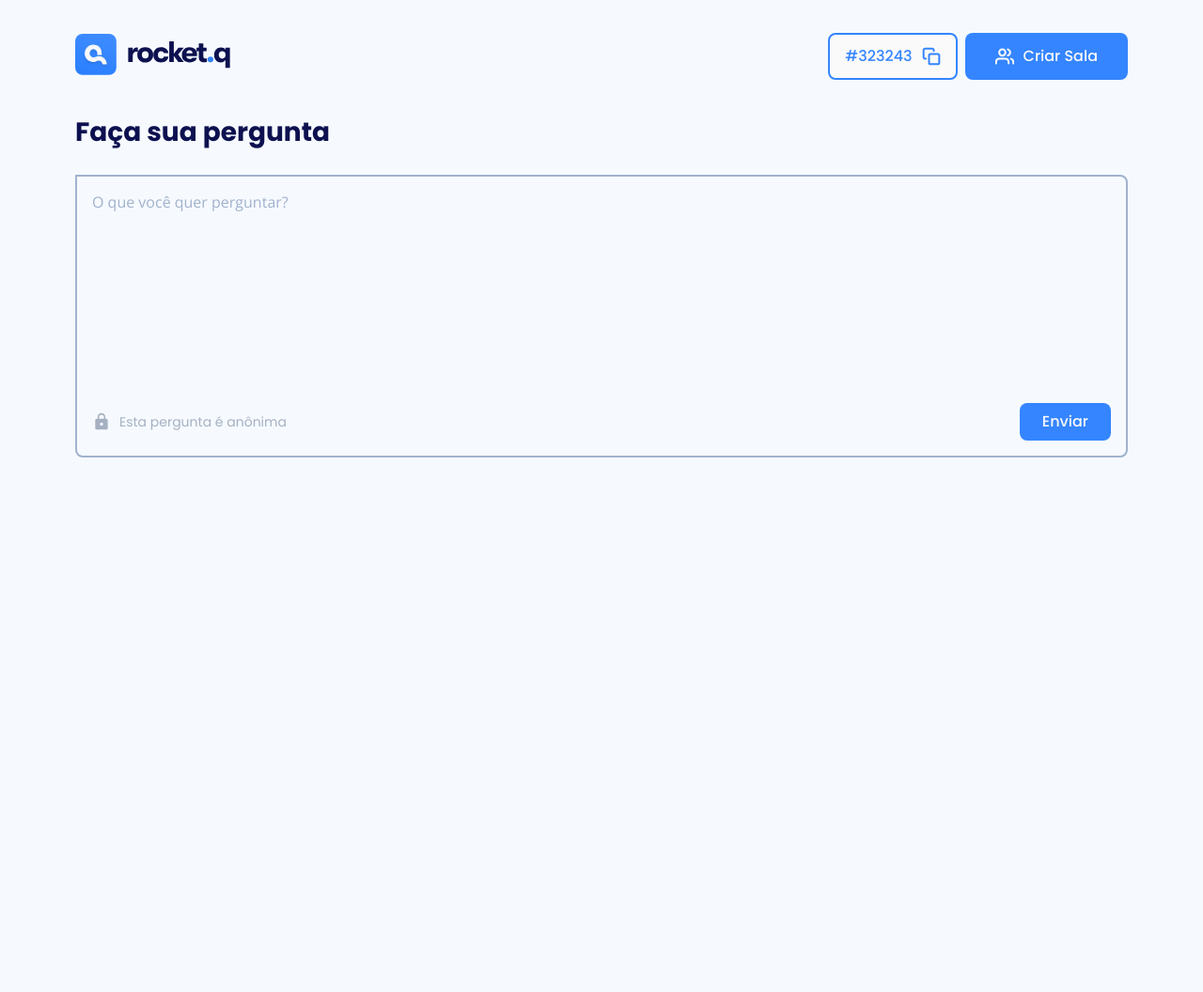
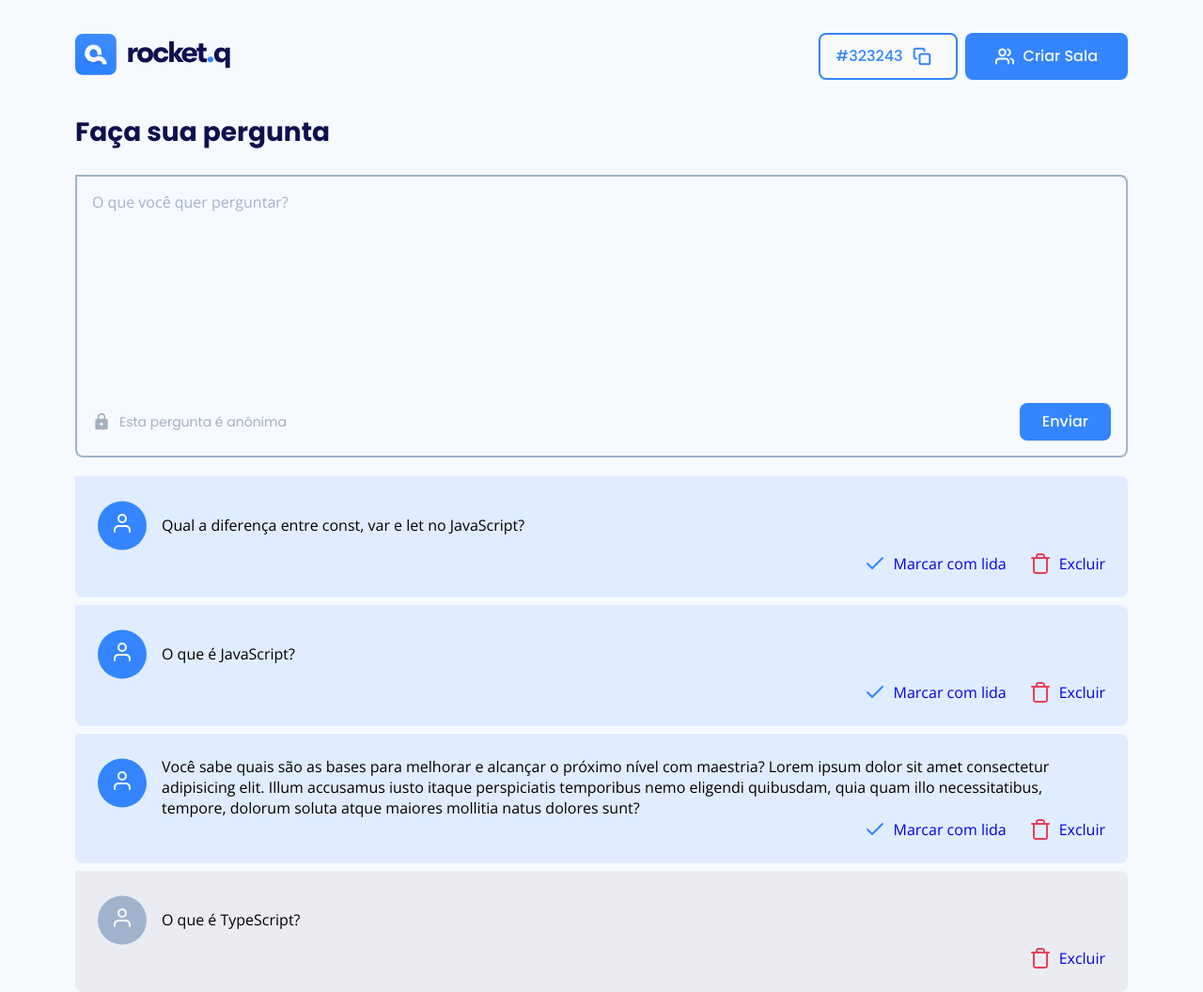
Before and after one commit to Wanderson-A-Timoteo/Rocket.q, a web app: file room.html in a window 1280 px wide. Shown: the whole page at 94% size. Before the commit the page ends 800 px from the top, so only its background shows below. Run offline with its HTML, style and script files only (its server is not run), Linux system fonts and the light colour scheme.

Commit message:
Added quiz section on room page

```diff
--- a/room.html
+++ b/room.html
@@ -60,6 +60,102 @@
             </footer>
           </form>
         </section>
+
+        <section id="questions">
+          <h2 class="sr-only">Perguntas da comunidade</h2>
+          <div class="questions">
+            <div class="question-wrapper">
+              <div class="question-content">
+                <div class="user">
+                  <img src="assets/avatar-user-one-white.svg" alt="Avatar" />
+                </div>
+                <div class="question">
+                  <p>Qual a diferença entre const, var e let no JavaScript?</p>
+                </div>
+              </div>
+              <div class="actions">
+                <a href="#">
+                  <img src="assets/check.svg" alt="Marcar como lida" />
+                  Marcar com lida
+                </a>
+                <a href="#">
+                  <img src="assets/trash.svg" alt="Excluir" />
+                  Excluir
+                </a>
+              </div>
+            </div>
+
+            <div class="question-wrapper">
+              <div class="question-content">
+                <div class="user">
+                  <img src="assets/avatar-user-one-white.svg" alt="Avatar" />
+                </div>
+                <div class="question">
+                  <p>O que é JavaScript?</p>
+                </div>
+              </div>
+              <div class="actions">
+                <a href="#">
+                  <img src="assets/check.svg" alt="Marcar como lida" />
+                  Marcar com lida
+                </a>
+                <a href="#">
+                  <img src="assets/trash.svg" alt="Excluir" />
+                  Excluir
+                </a>
+              </div>
+            </div>
+
+            <div class="question-wrapper">
+              <div class="question-content">
+                <div class="user">
+                  <img src="assets/avatar-user-one-white.svg" alt="Avatar" />
+                </div>
+                <div class="question">
+                  <p>
+                    Você sabe quais são as bases para melhorar e alcançar o
+                    próximo nível com maestria? Lorem ipsum dolor sit amet
+                    consectetur adipisicing elit. Illum accusamus iusto itaque
+                    perspiciatis temporibus nemo eligendi quibusdam, quia quam
+                    illo necessitatibus, tempore, dolorum soluta atque maiores
+                    mollitia natus dolores sunt?
+                  </p>
+                </div>
+              </div>
+              <div class="actions">
+                <a href="#">
+                  <img src="assets/check.svg" alt="Marcar como lida" />
+                  Marcar com lida
+                </a>
+                <a href="#">
+                  <img src="assets/trash.svg" alt="Excluir" />
+                  Excluir
+                </a>
+              </div>
+            </div>
+
+            <div class="question-wrapper read">
+              <div class="question-content">
+                <div class="user">
+                  <img src="assets/avatar-user-one-white.svg" alt="Avatar" />
+                </div>
+                <div class="question">
+                  <p>O que é TypeScript?</p>
+                </div>
+              </div>
+              <div class="actions">
+                <!-- <a href="#">
+                  <img src="assets/check.svg" alt="Marcar como lida" />
+                  Marcar com lida
+                </a> -->
+                <a href="#">
+                  <img src="assets/trash.svg" alt="Excluir" />
+                  Excluir
+                </a>
+              </div>
+            </div>
+          </div>
+        </section>
       </main>
     </div>
   </body>
--- a/styles/global.css
+++ b/styles/global.css
@@ -19,6 +19,7 @@ html {
   --grey-dark: #4d5e77;
   --grey-blue: #a1b2cd;
   --grey-light: #e5eaf1;
+  --grey-medium: #eaecf2;
 
   /* 1rem = 16px (User Agent) = 100% (User Agent)*/
   font-size: 62.5%; /* Foi definido 62.5 pq equivale a 10px, o que torna a divisão por 10 mais fácil e prática. */
@@ -86,7 +87,8 @@ button:hover,
   filter: brightness(1.2);
 }
 
-button > img .button > img {
+button > img,
+.button > img {
   margin-right: 1rem;
   width: 2rem;
 }
--- a/styles/room.css
+++ b/styles/room.css
@@ -35,7 +35,7 @@
   height: 2rem;
 }
 
-/*--------- Question Form ------------*/
+/*--------------------------------- Question Form -------------------------------------*/
 #question-form h2 {
   font-family: 'Poppins', sans-serif;
   font-size: 2.8rem;
@@ -90,3 +90,62 @@
   padding: 0.8rem 2.4rem;
   line-height: 2.4rem;
 }
+
+/*----------------------------------- Questions ----------------------------------------*/
+.questions {
+  margin-top: 2rem;
+}
+
+.question-wrapper {
+  background: var(--light-blue);
+  margin-bottom: 0.8rem;
+  border-radius: 0 0.8rem 0.8rem 0.8rem;
+  padding: 2.4rem;
+}
+
+.question-wrapper .question-content {
+  display: flex;
+  align-items: flex-start;
+}
+
+.question-wrapper .question-content .user {
+  background: var(--blue);
+  clip-path: circle();
+  padding: 1.4rem;
+}
+
+.question-wrapper .question-content p {
+  margin-left: 1.6rem;
+  word-break: break-word;
+  display: flex;
+  align-items: center;
+  min-height: 5.5rem;
+}
+
+.question-wrapper .actions {
+  display: flex;
+  align-items: center;
+  justify-content: flex-end;
+}
+
+.question-wrapper .actions > a {
+  display: flex;
+  align-items: center;
+}
+
+.question-wrapper .actions > a > img {
+  margin-right: 0.8rem;
+}
+
+.question-wrapper .actions > a + a {
+  margin-left: 2.4rem;
+}
+
+/*-------------------------- Question Read -------------------------------*/
+.question-wrapper.read {
+  background: var(--grey-medium);
+}
+
+.question-wrapper.read .question-content .user {
+  background: var(--grey-blue);
+}
```
Also changed, not shown: assets/avatar-user-one-white.svg (added), assets/check.svg (added), assets/trash.svg (added).
